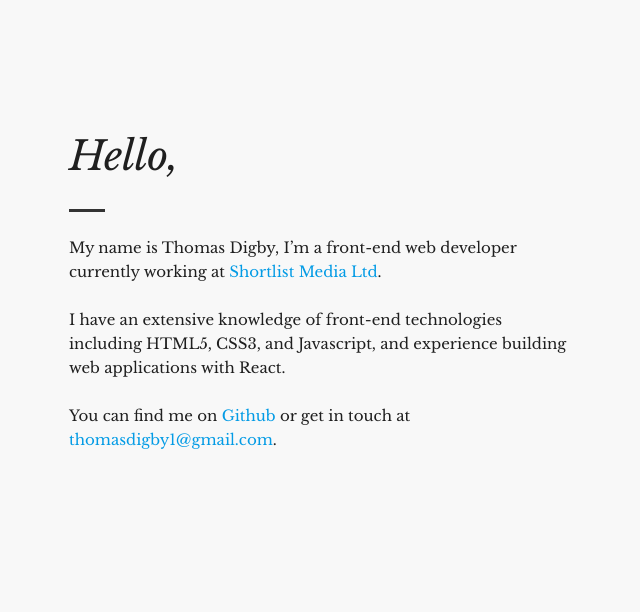
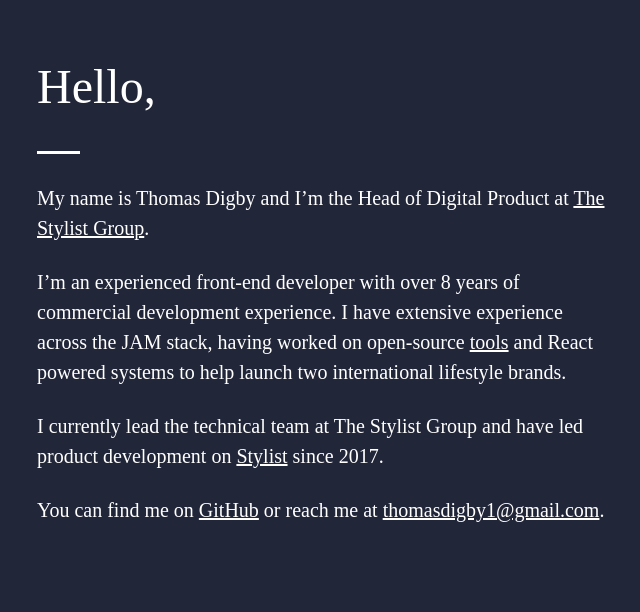
Before and after one commit to thomasdigby/thomasdig.by, a website: page index.html in a window 1280 px wide. Shown: the part 94-706 px from the top of the page, without its empty margins (319-959 px from the left). Drawn offline with nearby package versions, Linux system fonts and the light colour scheme; a web font is replaced by a local one.

Commit message:
Update copy & style

```diff
--- a/index.html
+++ b/index.html
@@ -1,40 +1,47 @@
-<!doctype html>
+<!DOCTYPE html>
 <html lang="en">
+  <head>
+    <meta charset="utf-8" />
+    <meta name="viewport" content="width=device-width, initial-scale=1.0" />
+    <title>Thomas Digby</title>
+    <meta name="theme-color" content="#1f1f1f" />
+    <link rel="shortcut icon" href="/touch-icon.png" />
+    <link rel="apple-touch-icon-precomposed" href="/touch-icon.png" />
+    <link
+      href="https://fonts.googleapis.com/css?family=Ovo&display=swap"
+      rel="stylesheet"
+    />
 
-<head>
-	<meta charset="utf-8">
-	<meta name="viewport" content="width=device-width, initial-scale=1.0">
-	<title>Thomas Digby</title>
-	<meta name="theme-color" content="#1f1f1f">
-	<link rel="shortcut icon" href="/touch-icon.png">
-	<link rel="apple-touch-icon-precomposed" href="/touch-icon.png">
+    <!-- prettier-ignore -->
     <style>
-		a {background: transparent;color: #039be5;}a:active, a:hover {outline: 0;}a {text-decoration: none;}a:focus, a:hover {text-decoration: underline;}html {-ms-text-size-adjust: 100%;-webkit-text-size-adjust: 100%;min-height: 100%;overflow-y: scroll;-webkit-font-smoothing: antialiased;-moz-osx-font-smoothing: grayscale;}.site, body {height: 100%;margin: 0;}p {font-weight: 400;margin: 0;}*, :after {box-sizing: border-box;}@media screen and (min-width: 37.5em) {html {height: 100%;}}body {background-color: #f8f8f8;color: #1f1f1f;font-family: 'Libre Baskerville', serif;font-size: 100%;line-height: 1.25;}::selection {background-color: rgba(102, 102, 102, 0.8);color: #fff;text-shadow: none;}.site {align-items: center;display: flex;justify-content: center;}.main-content {padding: 3.75em 1.25em;max-width: 34em;}.p, p {font-size: 0.938em;line-height: 1.6;margin: 0 0 1.6em;}.text-large {font-size: 2.5em;font-style: italic;display: inline-block;line-height: 1;position: relative;margin-bottom: 1.5em;}.text-large::after {content: '';position: absolute;bottom: -0.9em;left: 0;width: 0.9em;background-color: #333;height: 3px;}
+			*,::after{box-sizing:border-box}a{background:transparent;color:#fff}a:active,a:hover{outline:0;color:#ee99ff}a:focus,a:hover{text-decoration:underline}html{background-color:rgb(34,38,57);-ms-text-size-adjust:100%;-webkit-text-size-adjust:100%;min-height:100%;overflow-y:scroll;-webkit-font-smoothing:antialiased;-moz-osx-font-smoothing:grayscale}body{height:100%;margin:0}p{font-weight:400;margin:0}@media screen and (min-width: 37.5em){html{height:100%}}body{color:#fff;font-family:"Ovo", serif;font-size:100%;line-height:1.25;align-items:center;display:flex;justify-content:center}::selection{background-color:rgba(240,240,240, 0.8);color:#1f1f1f;text-shadow:none}main{padding:3.75em 1.25em;max-width:38em}p{font-size:1.25rem;line-height:1.5;margin:0 0 1.5rem}.text-large{font-size:3rem;display:inline-block;line-height:1;position:relative;margin-bottom:1.5em}.text-large::after{content:"";position:absolute;bottom:-0.9em;left:0;width:0.9em;background-color:#fff;height:3px}
     </style>
-	<script id="loadcss">function loadCSS(e,n,o,t){"use strict";var d=window.document.createElement("link"),i=n||window.document.getElementsByTagName("script")[0],r=window.document.styleSheets;return d.rel="stylesheet",d.href=e,d.media="only x",t&&(d.onload=t),i.parentNode.insertBefore(d,i),d.onloadcssdefined=function(e){for(var n,o=0;o<r.length;o++)r[o].href&&r[o].href===d.href&&(n=!0);n?e():setTimeout(function(){d.onloadcssdefined(e)})},d.onloadcssdefined(function(){d.media=o||"all"}),d}loadCSS('https://fonts.googleapis.com/css?family=Libre+Baskerville:400,400italic',document.getElementById('loadcss'));
-	</script>
-	<noscript>
-		<link href="https://fonts.googleapis.com/css?family=Libre+Baskerville:400,400italic" rel="stylesheet">
-	</noscript>
   </head>
-
   <body>
-	<div class="site">
-		<main class="main-content">
-			<p class="text-large">
-				Hello,
+    <main>
+      <p class="text-large">Hello,</p>
+      <p>
+        My name is Thomas Digby and I’m the Head of Digital Product at
+        <a href="https://www.thestylistgroup.com">The Stylist Group</a>.
       </p>
       <p>
-				My name is Thomas Digby, I&rsquo;m a front-end web developer currently working at <a href="https://www.shortlistmedia.co.uk">Shortlist Media Ltd</a>.
+        I’m an experienced front-end developer with over 8 years of commercial
+        development experience. I have extensive experience across the JAM
+        stack, having worked on open-source
+        <a href="https://github.com/shortlist-digital/tapestry-lite">tools</a>
+        and React powered systems to help launch two international lifestyle
+        brands.
       </p>
       <p>
-				I have an extensive knowledge of front-end technologies including HTML5, CSS3, and Javascript, and experience building web applications with React.
+        I currently lead the technical team at The Stylist Group and have led
+        product development on
+        <a href="https://www.stylist.co.uk">Stylist</a> since 2017.
       </p>
       <p>
-				You can find me on <a href="https://github.com/thomasdigby">Github</a> or get in touch at <a href="mailto:thomasdigby1@gmail.com">thomasdigby1@gmail.com</a>.
+        You can find me on
+        <a href="https://github.com/thomasdigby">GitHub</a> or reach me at
+        <a href="mailto:thomasdigby1@gmail.com">thomasdigby1@gmail.com</a>.
       </p>
     </main>
-	</div>
   </body>
-
 </html>
--- /dev/null
+++ b/style.css
@@ -0,0 +1,80 @@
+*,
+::after {
+  box-sizing: border-box;
+}
+
+a {
+  background: transparent;
+  color: #039be5;
+  text-decoration: none;
+}
+a:active,
+a:hover {
+  outline: 0;
+}
+a:focus,
+a:hover {
+  text-decoration: underline;
+}
+html {
+  -ms-text-size-adjust: 100%;
+  -webkit-text-size-adjust: 100%;
+  min-height: 100%;
+  overflow-y: scroll;
+  -webkit-font-smoothing: antialiased;
+  -moz-osx-font-smoothing: grayscale;
+}
+body {
+  height: 100%;
+  margin: 0;
+}
+p {
+  font-weight: 400;
+  margin: 0;
+}
+@media screen and (min-width: 37.5em) {
+  html {
+    height: 100%;
+  }
+}
+body {
+  background-color: #f8f8f8;
+  color: #1f1f1f;
+  font-family: "Libre Baskerville", serif;
+  font-size: 100%;
+  line-height: 1.25;
+  align-items: center;
+  display: flex;
+  justify-content: center;
+}
+::selection {
+  background-color: rgba(102, 102, 102, 0.8);
+  color: #fff;
+  text-shadow: none;
+}
+main {
+  padding: 3.75em 1.25em;
+  max-width: 34em;
+}
+p {
+  font-size: 0.938em;
+  line-height: 1.6;
+  margin: 0 0 1.6em;
+}
+.text-large {
+  font-size: 2.5em;
+  font-style: italic;
+  display: inline-block;
+  line-height: 1;
+  position: relative;
+  margin-bottom: 1.5em;
+}
+.text-large::after {
+  content: "";
+  position: absolute;
+  bottom: -0.9em;
+  left: 0;
+  width: 0.9em;
+  background-color: #333;
+  height: 3px;
+}
```
Lines whose indentation alone changed are shown as unchanged.
